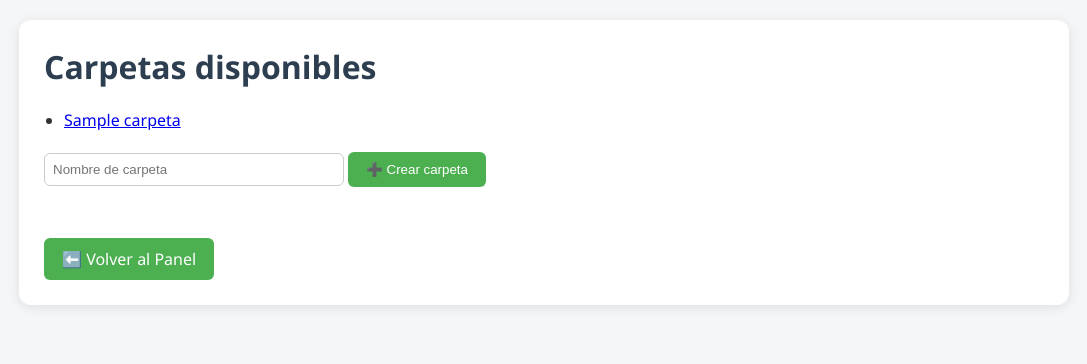
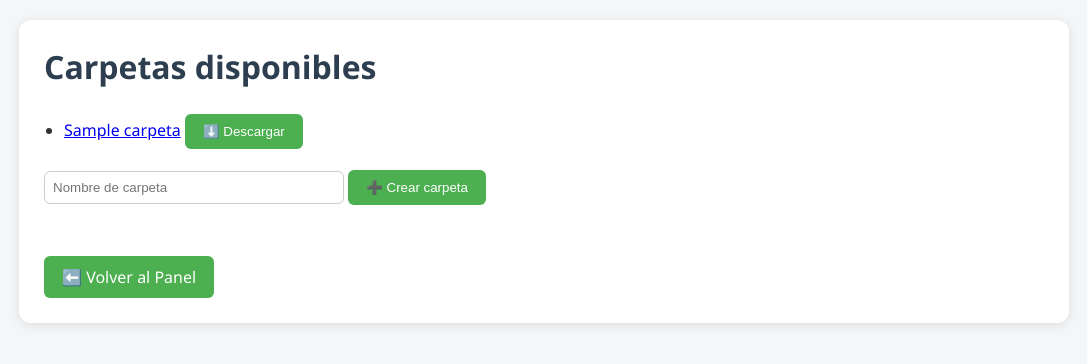
Before and after one commit to jjdoriaupv/TFG-QuantiPlant, a Flask app: template web/templates/galeria_carpetas.html in a window 1280 px wide. Shown: the top 364 px of the page, without its empty margins (96-1183 px from the left). Run offline with Flask 3, Linux system fonts and the light colour scheme; the template is opened without the code that fills it: most values are stand-ins (such as "Sample title", 1, 10 or a date in 2020).

Commit message:
descargar carpeta

```diff
--- a/web/app.py
+++ b/web/app.py
@@ -1,15 +1,13 @@
 import sys
 import os
 sys.path.insert(0, os.path.abspath(os.path.join(os.path.dirname(__file__), '..')))
-
-from flask import Flask, render_template, request, redirect, url_for, send_from_directory
+from flask import Flask, render_template, request, redirect, url_for, send_from_directory, send_file
 import shutil
-
 from core.camera import take_photo
 from core.config_state import get_config, set_config
 from core.auto_capture import start_auto_capture
-
 import subprocess
+import zipfile
 
 app = Flask(__name__)
 UPLOAD_FOLDER = 'web/uploads'
@@ -174,5 +172,24 @@ def toggle_usb():
     except Exception as e:
         return f"Error al ejecutar toggle_usb: {e}", 500
 
+@app.route('/descargar_carpeta/<path:folder>')
+def descargar_carpeta(folder):
+    carpeta_path = os.path.join(UPLOAD_FOLDER, folder)
+    if not os.path.exists(carpeta_path):
+        return "Carpeta no encontrada", 404
+
+    memoria_zip = io.BytesIO()
+    with zipfile.ZipFile(memoria_zip, 'w', zipfile.ZIP_DEFLATED) as zipf:
+        for root, _, files in os.walk(carpeta_path):
+            for file in files:
+                abs_path = os.path.join(root, file)
+                rel_path = os.path.relpath(abs_path, carpeta_path)
+                zipf.write(abs_path, arcname=rel_path)
+    memoria_zip.seek(0)
+
+    nombre_zip = f"{folder.replace('/', '_')}.zip"
+    return send_file(memoria_zip, mimetype='application/zip', as_attachment=True, download_name=nombre_zip)
+
+
 if __name__ == '__main__':
     app.run(host='0.0.0.0', port=5001)
--- a/web/templates/galeria_carpetas.html
+++ b/web/templates/galeria_carpetas.html
@@ -10,7 +10,12 @@
         <h1>Carpetas disponibles</h1>
         <ul>
             {% for carpeta in carpetas %}
-                <li><a href="{{ url_for('galeria', path=carpeta) }}">{{ carpeta }}</a></li>
+                <li>
+                    <a href="{{ url_for('galeria', path=carpeta) }}">{{ carpeta }}</a>
+                    <form method="GET" action="{{ url_for('descargar_carpeta', folder=carpeta) }}" style="display:inline">
+                        <button class="button" type="submit">⬇️ Descargar</button>
+                    </form>
+                </li>
             {% endfor %}
         </ul>
 
```
